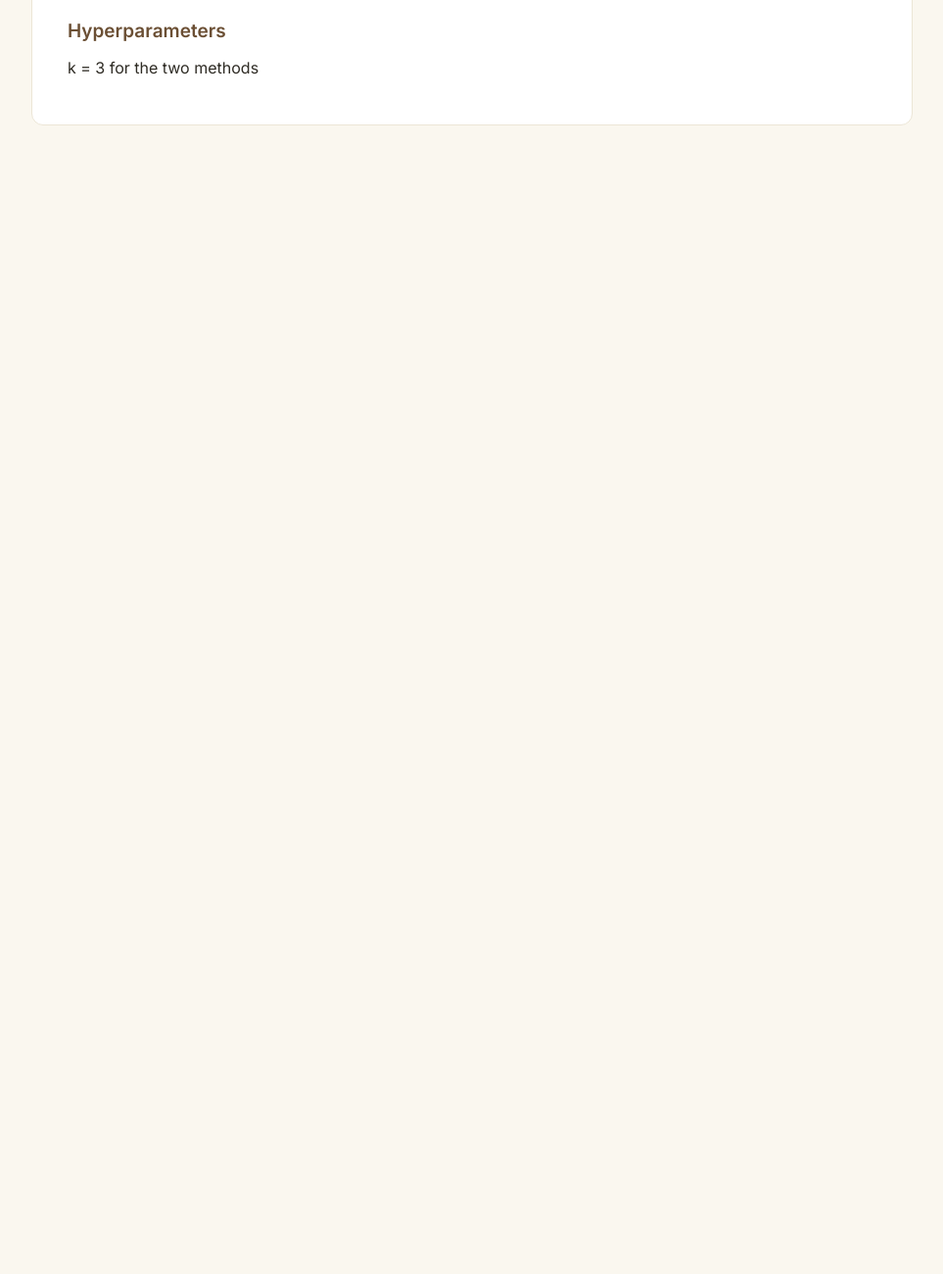
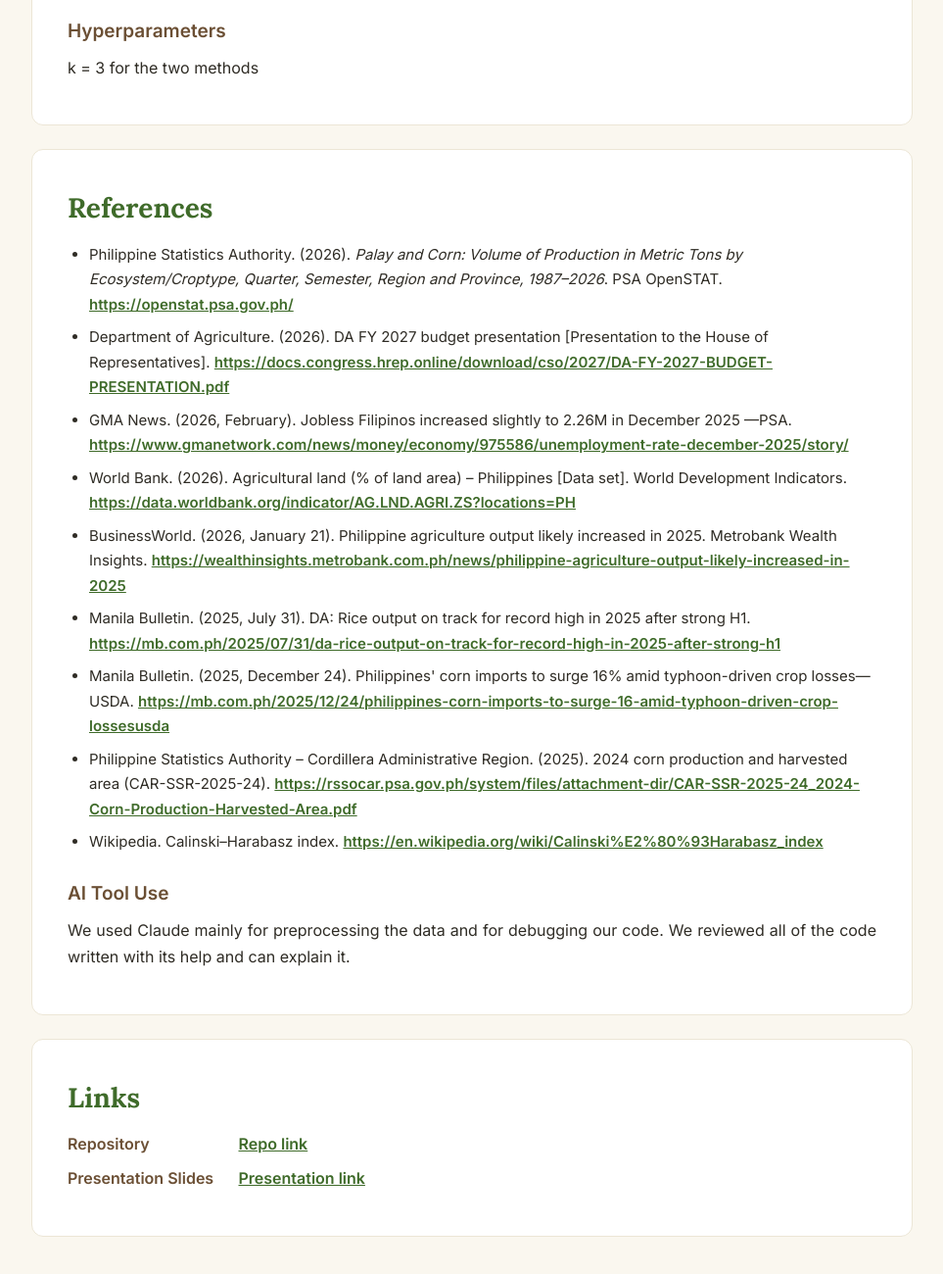
Before and after one commit to jagibudu/CMSC-170-PROJECT, a plain HTML site: page docs/index.html in a window 1280 px wide. Shown: the part 3253-4553 px from the top of the page at 98% size, without its empty margins (158-1121 px from the left). Before the commit the page ends 3453 px from the top, so only its background shows below. Drawn offline with Linux system fonts and the light colour scheme.

Commit message:
update page

```diff
--- a/docs/index.css
+++ b/docs/index.css
@@ -166,3 +166,36 @@ html {
         }
     }
 /*End of Methods and Evaluation Metrics cards*/
+
+
+
+
+
+
+/*References and Links section*/
+    .references {
+        margin: 8px 0;
+        padding-left: 22px;
+    }
+
+    .references li {
+        font-size: 15px;
+        margin-bottom: 8px;
+        overflow-wrap: anywhere;
+    }
+
+    .links {
+        list-style: none;
+        padding: 0;
+        margin: 8px 0;
+    }
+
+    .links li {
+        margin-bottom: 8px;
+    }
+
+    .links .label {
+        display: inline-block;
+        width: 170px;
+    }
+/*End of References and Links section*/
--- a/docs/index.html
+++ b/docs/index.html
@@ -140,6 +140,43 @@
         <p>k = 3 for the two methods</p>
     </section>
 
+
+
+
+
+
+     <!-- References section -->
+    <section class="card">
+        <h2>References</h2>
+
+        <ul class="references">
+            <li>Philippine Statistics Authority. (2026). <em>Palay and Corn: Volume of Production in Metric Tons by Ecosystem/Croptype, Quarter, Semester, Region and Province, 1987–2026</em>. PSA OpenSTAT. <a href="https://openstat.psa.gov.ph/" target="_blank">https://openstat.psa.gov.ph/</a></li>
+            <li>Department of Agriculture. (2026). DA FY 2027 budget presentation [Presentation to the House of Representatives]. <a href="https://docs.congress.hrep.online/download/cso/2027/DA-FY-2027-BUDGET-PRESENTATION.pdf" target="_blank">https://docs.congress.hrep.online/download/cso/2027/DA-FY-2027-BUDGET-PRESENTATION.pdf</a></li>
+            <li>GMA News. (2026, February). Jobless Filipinos increased slightly to 2.26M in December 2025 —PSA. <a href="https://www.gmanetwork.com/news/money/economy/975586/unemployment-rate-december-2025/story/" target="_blank">https://www.gmanetwork.com/news/money/economy/975586/unemployment-rate-december-2025/story/</a></li>
+            <li>World Bank. (2026). Agricultural land (% of land area) – Philippines [Data set]. World Development Indicators. <a href="https://data.worldbank.org/indicator/AG.LND.AGRI.ZS?locations=PH" target="_blank">https://data.worldbank.org/indicator/AG.LND.AGRI.ZS?locations=PH</a></li>
+            <li>BusinessWorld. (2026, January 21). Philippine agriculture output likely increased in 2025. Metrobank Wealth Insights. <a href="https://wealthinsights.metrobank.com.ph/news/philippine-agriculture-output-likely-increased-in-2025" target="_blank">https://wealthinsights.metrobank.com.ph/news/philippine-agriculture-output-likely-increased-in-2025</a></li>
+            <li>Manila Bulletin. (2025, July 31). DA: Rice output on track for record high in 2025 after strong H1. <a href="https://mb.com.ph/2025/07/31/da-rice-output-on-track-for-record-high-in-2025-after-strong-h1" target="_blank">https://mb.com.ph/2025/07/31/da-rice-output-on-track-for-record-high-in-2025-after-strong-h1</a></li>
+            <li>Manila Bulletin. (2025, December 24). Philippines' corn imports to surge 16% amid typhoon-driven crop losses—USDA. <a href="https://mb.com.ph/2025/12/24/philippines-corn-imports-to-surge-16-amid-typhoon-driven-crop-lossesusda" target="_blank">https://mb.com.ph/2025/12/24/philippines-corn-imports-to-surge-16-amid-typhoon-driven-crop-lossesusda</a></li>
+            <li>Philippine Statistics Authority – Cordillera Administrative Region. (2025). 2024 corn production and harvested area (CAR-SSR-2025-24). <a href="https://rssocar.psa.gov.ph/system/files/attachment-dir/CAR-SSR-2025-24_2024-Corn-Production-Harvested-Area.pdf" target="_blank">https://rssocar.psa.gov.ph/system/files/attachment-dir/CAR-SSR-2025-24_2024-Corn-Production-Harvested-Area.pdf</a></li>
+            <li>Wikipedia. Calinski–Harabasz index. <a href="https://en.wikipedia.org/wiki/Calinski%E2%80%93Harabasz_index" target="_blank">https://en.wikipedia.org/wiki/Calinski%E2%80%93Harabasz_index</a></li>
+        </ul>
+
+        <h3>AI Tool Use</h3>
+        <p>We used Claude mainly for preprocessing the data and for debugging our code. We reviewed all of the code written with its help and can explain it.
+        </p>
+
+    </section>
+
+    <!-- Links section -->
+    <section class="card">
+        <h2>Links</h2>
+        <ul class="links">
+            <li><span class="label">Repository</span> <a href="https://github.com/jagibudu/CMSC-170-PROJECT" target="_blank">Repo link</a></li>
+            <li><span class="label">Presentation Slides</span> <a href="https://canva.link/e80zs9f265aj9uj
+                " target="_blank">Presentation link</a></li>
+        </ul>
+    </section>
+
     </div>
 </body>
 </html>
```
